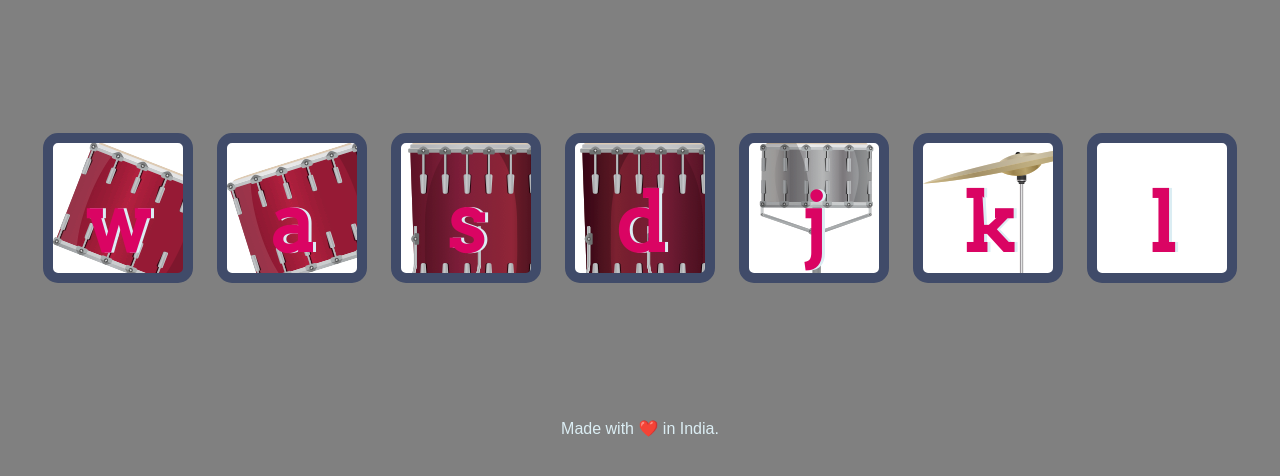
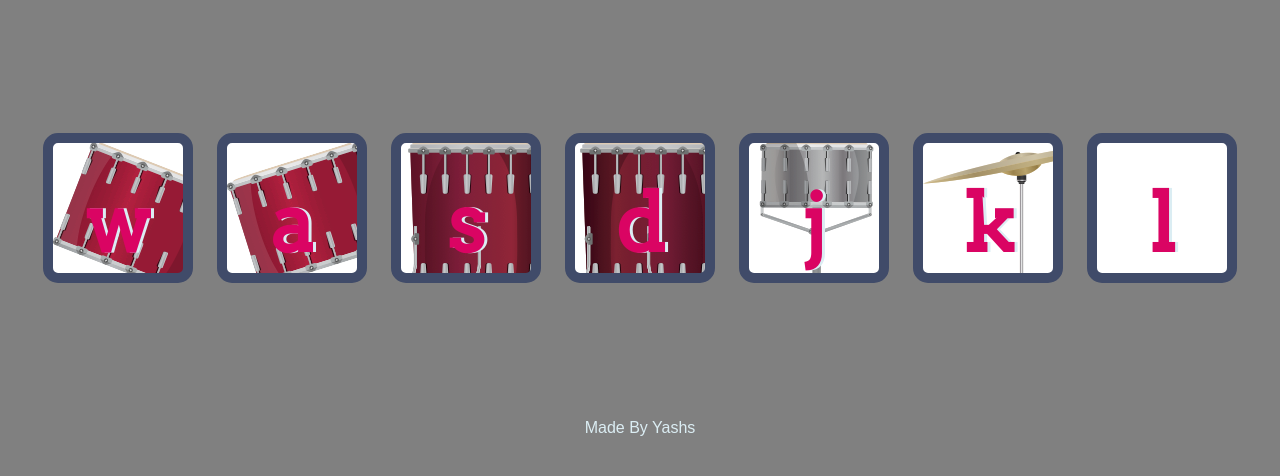
Before and after one commit to yash070504/drumm, a plain HTML site: page index.html in a window 1280 px wide. Shown: the part 156-632 px from the top of the page. Drawn offline with Linux system fonts and the light colour scheme.

Commit message:
Update index.html

```diff
--- a/index.html
+++ b/index.html
@@ -23,7 +23,7 @@
 
    <script src="index.js"></script>
   <footer>
-    Made with ❤️ in India.
+    Made By Yashs
   </footer>
 </body>
 
```
